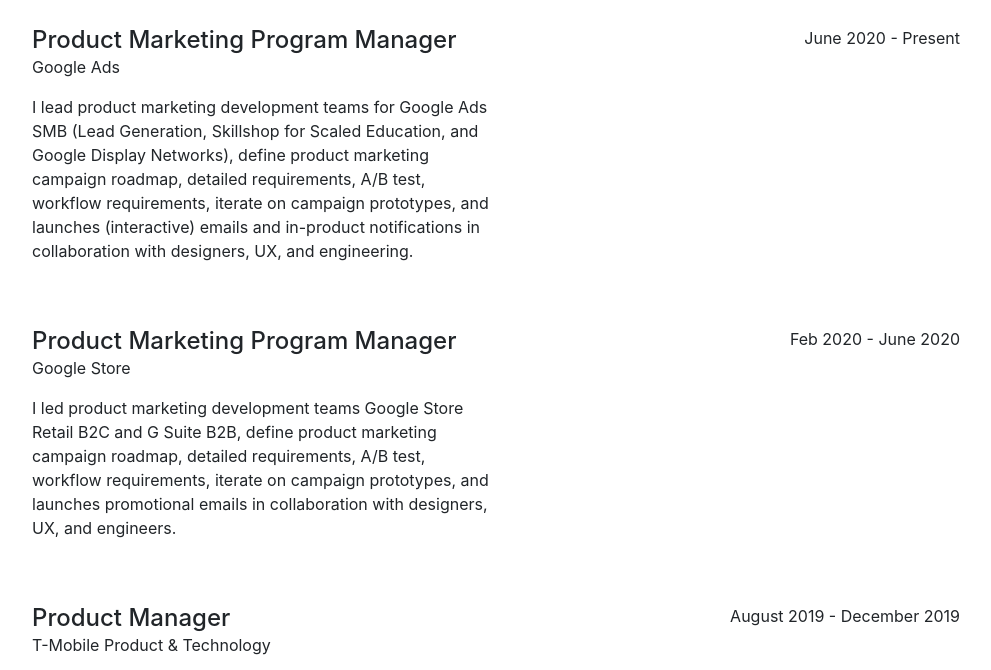
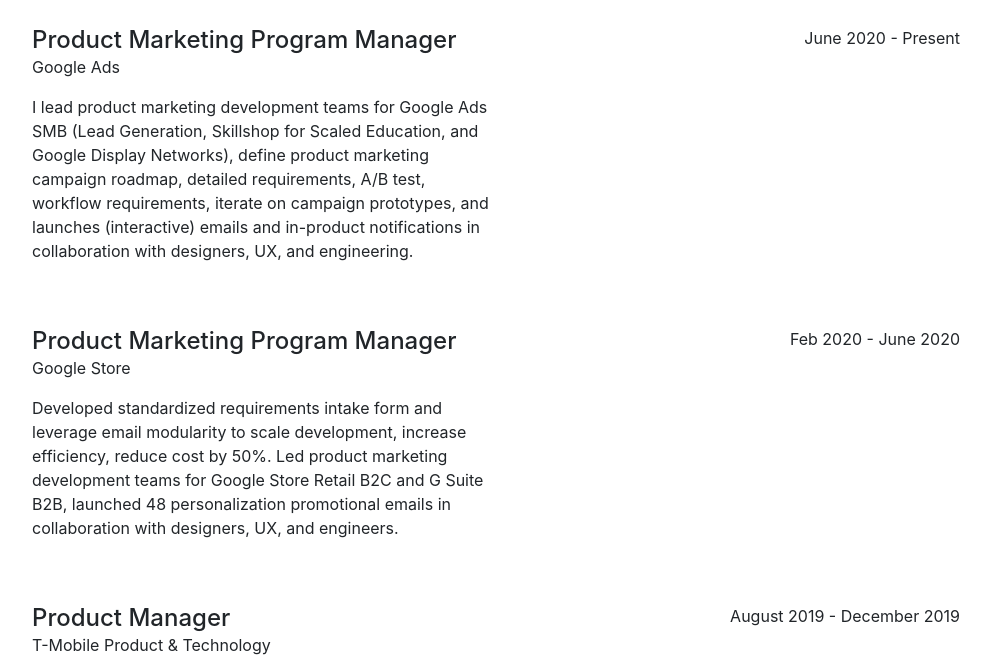
Before and after one commit to jing-ca/jing-ca.github.io, a plain HTML site: page resume.html in a window 1280 px wide. Shown: the part 500-1170 px from the top of the page, without its empty margins (144-1135 px from the left). Drawn offline with nearby package versions, Linux system fonts and the light colour scheme; a web font is replaced by a local one.

Commit message:
check updates

```diff
--- a/resume.html
+++ b/resume.html
@@ -85,7 +85,7 @@
           <div class="resume-content" style="width: 50%">
             <h4 class="mb-0">Product Marketing Program Manager</h4>
             <div class="subheading mb-3">Google Store</div>
-            <p>I led product marketing development teams Google Store Retail B2C and G Suite B2B, define product marketing campaign roadmap, detailed requirements, A/B test, workflow requirements, iterate on campaign prototypes, and launches promotional emails in collaboration with designers, UX, and engineers.</p>
+            <p>Developed standardized requirements intake form and leverage email modularity to scale development, increase efficiency, reduce cost by 50%. Led product marketing development teams for Google Store Retail B2C and G Suite B2B, launched 48 personalization promotional emails in collaboration with designers, UX, and engineers.</p>
           </div>
           <div class="resume-date text-md-right">
             <span class="">Feb 2020 - June 2020</span>
```
